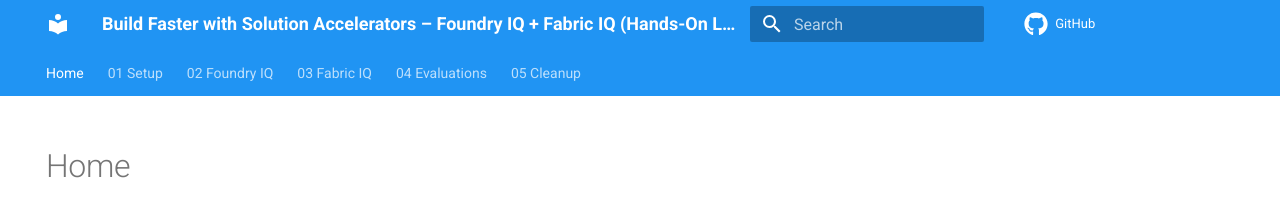
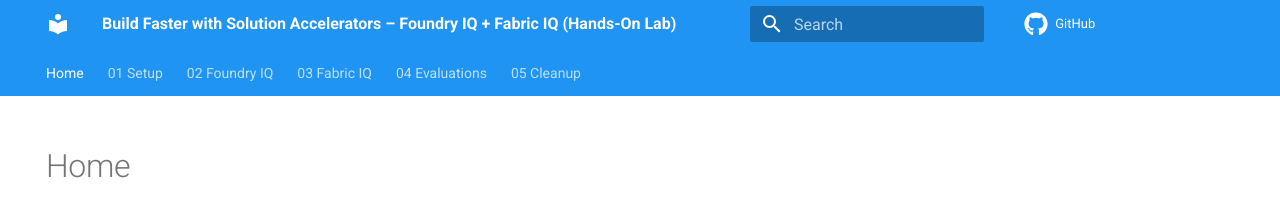
Before and after one commit to nchandhi/nc-iq-tc, an MkDocs documentation site: the page built from docs/docs/index.md, in a window 1280 px wide. Shown: the top 206 px of the page. Built offline with MkDocs 1.6.1 and Material for MkDocs 9.7.7, drawn with Linux system fonts in a browser that asks for light colours; comment, search, counter and statistics services are not loaded.

Commit message:
Add custom CSS to fit full title in header

```diff
--- /dev/null
+++ b/docs/docs/stylesheets/extra.css
@@ -0,0 +1,3 @@
+.md-header__title {
+  font-size: 0.8rem;
+}
--- a/docs/mkdocs.yml
+++ b/docs/mkdocs.yml
@@ -43,3 +43,6 @@
   - pymdownx.tabbed:
       alternate_style: true
   - tables
+
+extra_css:
+  - stylesheets/extra.css
```
